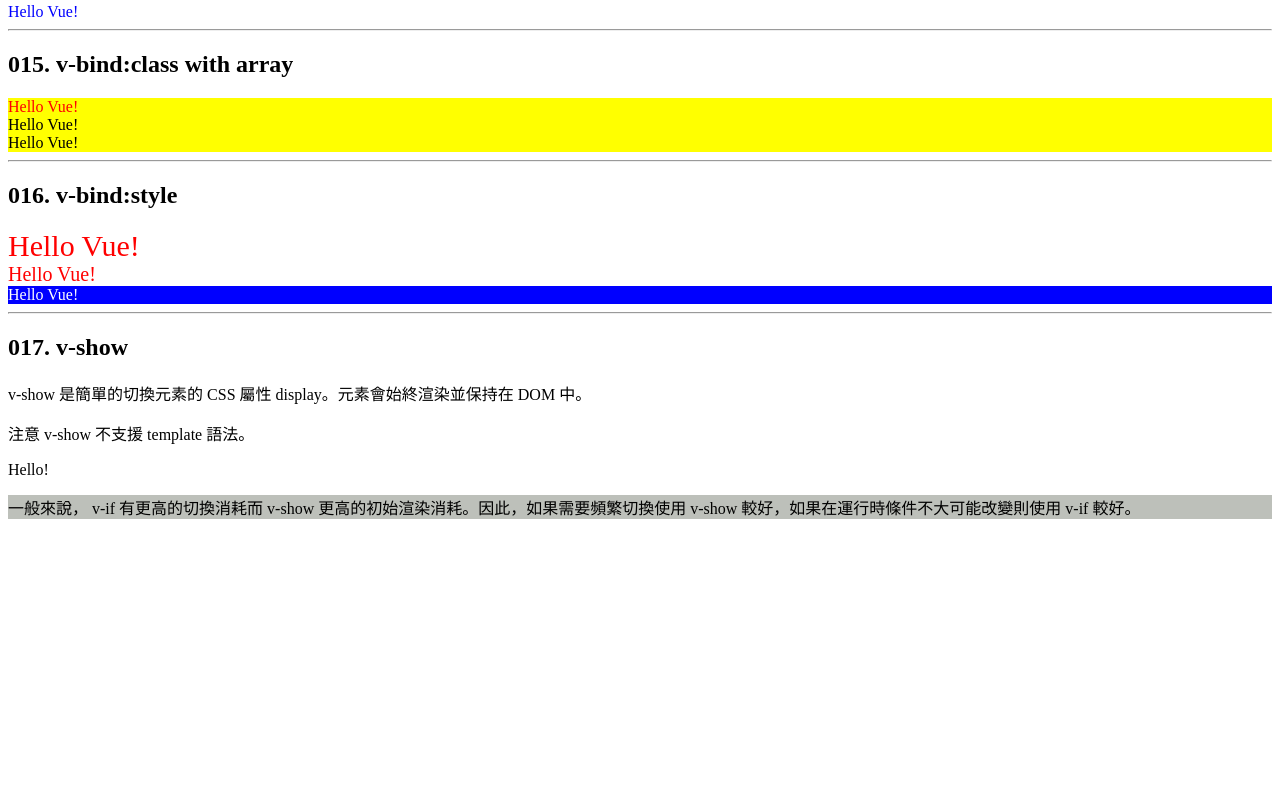
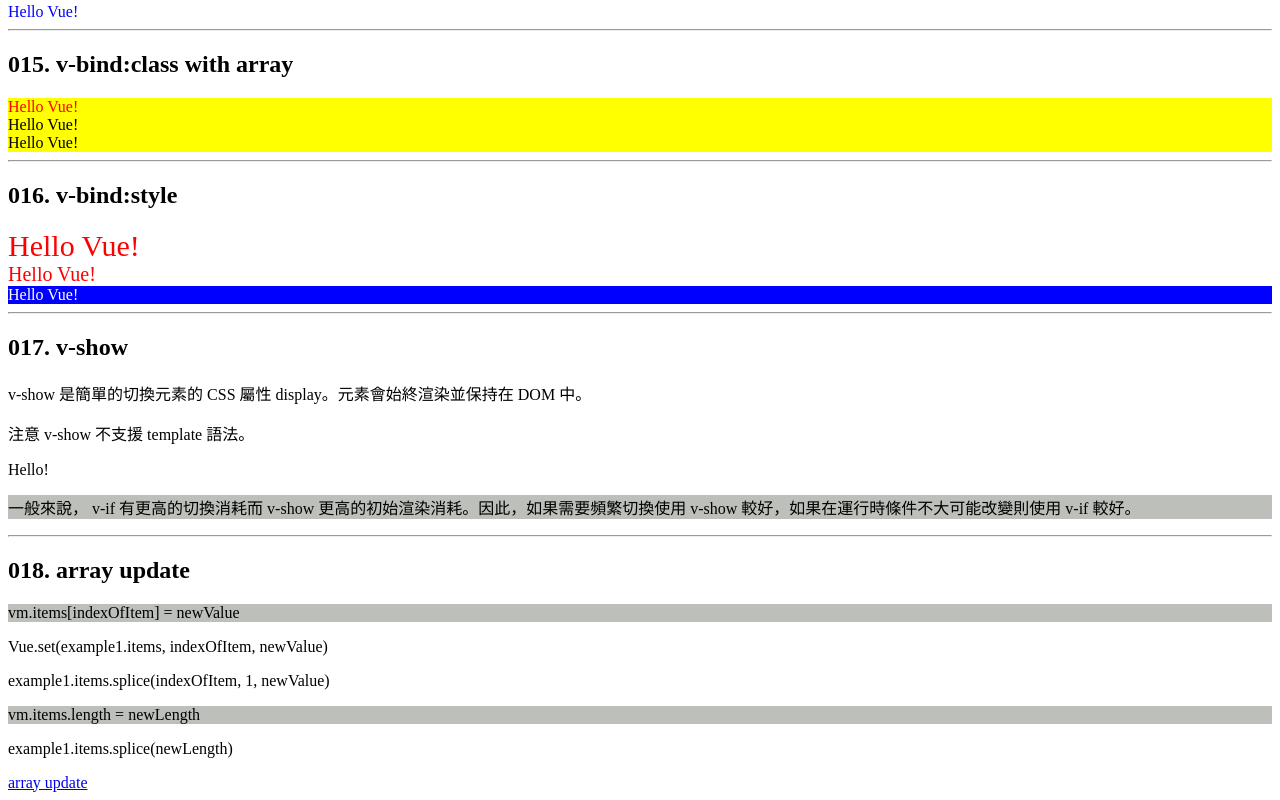
Before and after one commit to mgleon08/vue_practice, a plain HTML site: page base_example/index.html in a window 1280 px wide. Shown: the part 3082-3882 px from the top of the page. Before the commit the page ends 3617 px from the top, so only its background shows below. Drawn offline with nearby package versions, Linux system fonts and the light colour scheme.

Commit message:
array update

```diff
--- a/base_example/index.html
+++ b/base_example/index.html
@@ -260,6 +260,16 @@
     </div>
     <p class='bg-gray'>一般來說， v-if 有更高的切換消耗而 v-show 更高的初始渲染消耗。因此，如果需要頻繁切換使用 v-show 較好，如果在運行時條件不大可能改變則使用 v-if 較好。</p>
 
+    <hr>
+
+    <h2>018. array update</h2>
+    <p class='bg-gray'>vm.items[indexOfItem] = newValue</p>
+    <p>Vue.set(example1.items, indexOfItem, newValue)</p>
+    <p>example1.items.splice(indexOfItem, 1, newValue)</p>
+    <p class='bg-gray'>vm.items.length = newLength</p>
+    <p>example1.items.splice(newLength)</p>
+    <a href="https://vuefe.cn/v2/guide/list.html#数组更新检测" target="_blank">array update</a>
+
     <script src="https://unpkg.com/vue@2.1.3/dist/vue.js"></script>
     <script src="https://unpkg.com/axios@0.12.0/dist/axios.min.js"></script>
     <script src="https://unpkg.com/lodash@4.13.1/lodash.min.js"></script>
```
